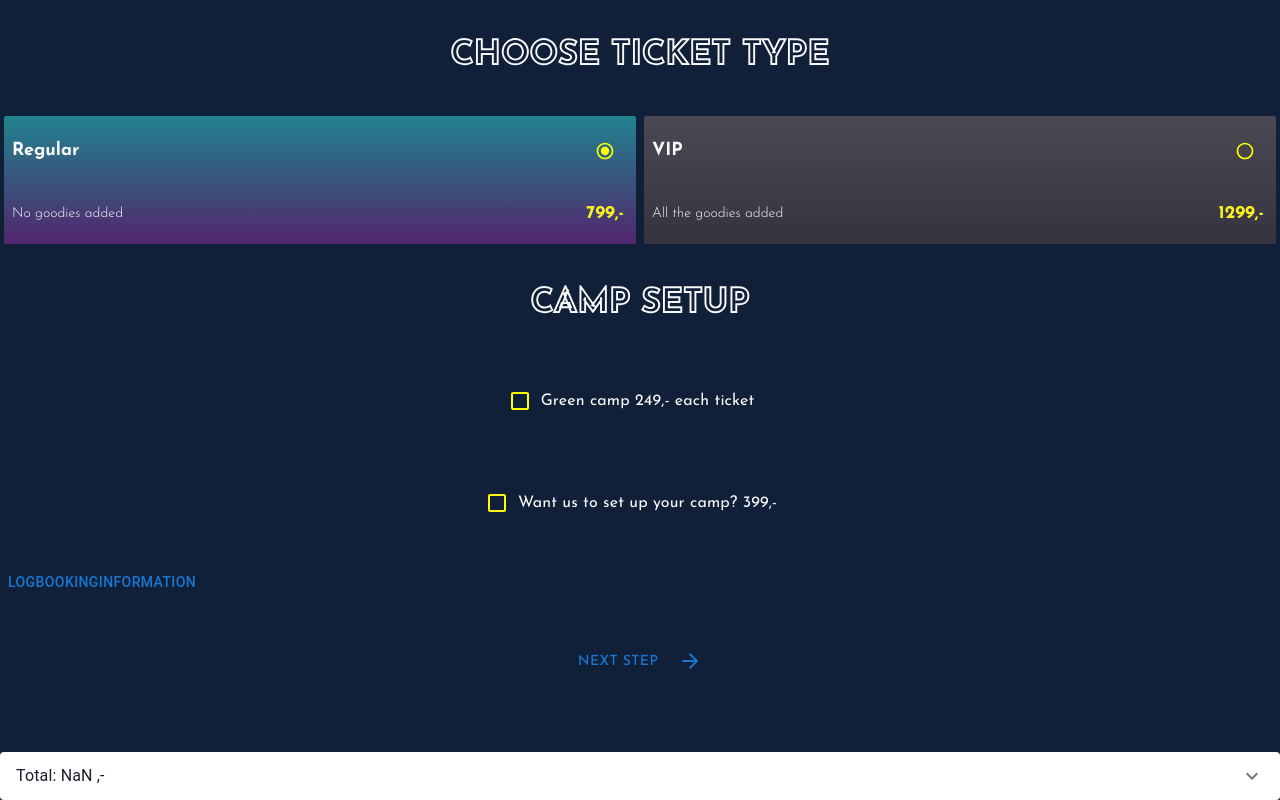
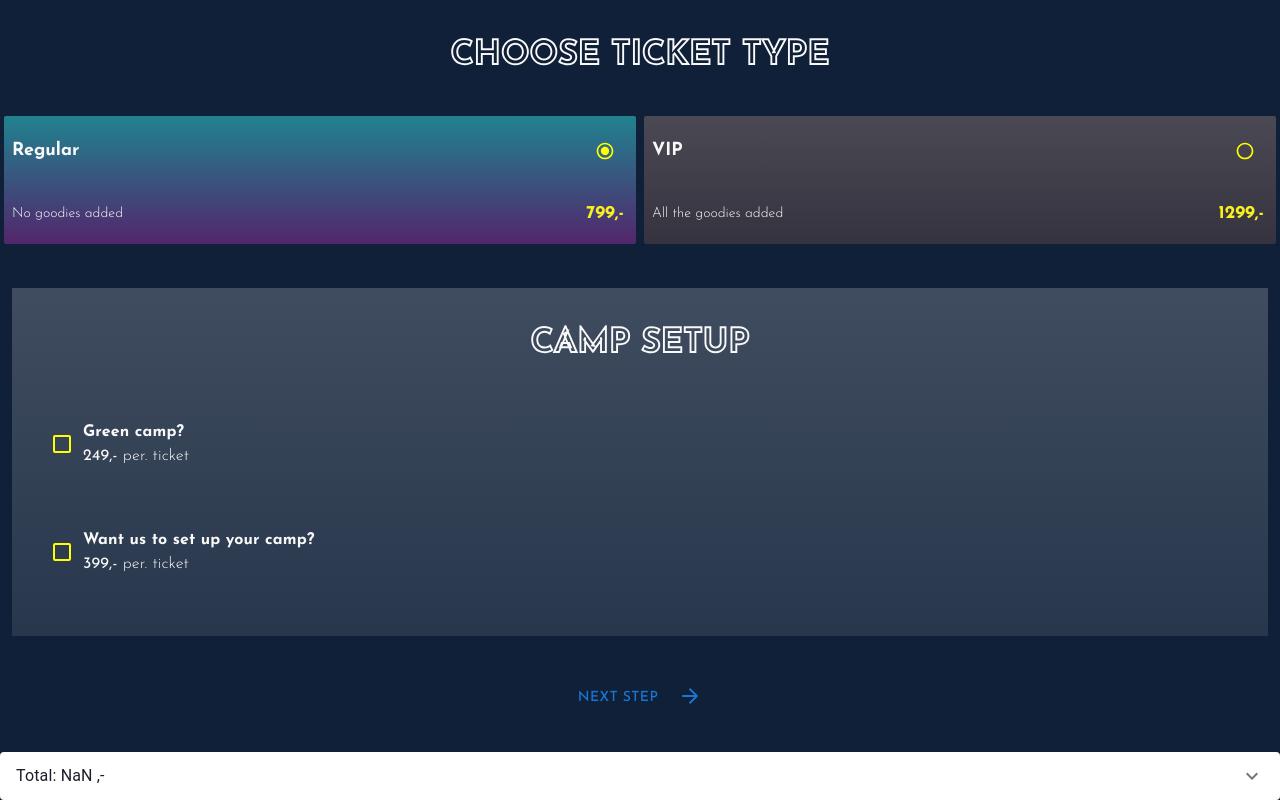
Before and after one commit to jona08n9/booking_flow, a Next.js app: page /ticket_type_and_add_on in a window 1280 px wide. Built offline with nearby package versions, Linux system fonts and the light colour scheme; a web font is replaced by a local one.

Commit message:
changes to text and background color on booking flow elements

```diff
--- a/src/components/CampAddOns.js
+++ b/src/components/CampAddOns.js
@@ -8,11 +8,8 @@ export function CampAddOns() {
 
   return (
     <>
-      <div>
-        <GreenCamp />
-
-        <CampSetUp />
-      </div>
+      <GreenCamp />
+      <CampSetUp />
     </>
   );
 }
--- a/src/components/CampSetUp.js
+++ b/src/components/CampSetUp.js
@@ -26,7 +26,7 @@ export function CampSetUp() {
 
   return (
     <>
-      <div className="m-10 flex justify-around">
+      <div className="m-10 flex justify-start">
         <FormGroup className="flex items-center">
           <FormControlLabel
             control={
@@ -49,7 +49,11 @@ export function CampSetUp() {
                 }}
               />
             }
-            label={<Typography style={{ fontFamily: "var(--font-josefin" }}>Want us to set up your camp? 399,-</Typography>}
+            label={
+              <Typography style={{ fontFamily: "var(--font-josefin" }}>
+                <strong> Want us to set up your camp?</strong> <br></br> 399,- <span className="font-light">per. ticket</span>
+              </Typography>
+            }
             className="flex items-center pt-5 font-sans text-color-white"
           />
         </FormGroup>
--- a/src/components/GreenCmap.js
+++ b/src/components/GreenCmap.js
@@ -30,7 +30,7 @@ export function GreenCamp() {
   }, [isChecked]);
   return (
     <>
-      <div className="m-10 flex justify-around">
+      <div className="m-10 flex justify-start">
         <FormGroup className="flex items-center">
           <FormControlLabel
             control={
@@ -53,7 +53,11 @@ export function GreenCamp() {
                 }}
               />
             }
-            label={<Typography style={{ fontFamily: "var(--font-josefin" }}>Green camp 249,- each ticket</Typography>}
+            label={
+              <Typography style={{ fontFamily: "var(--font-josefin" }}>
+                <strong>Green camp?</strong> <br></br>249,- <span className="font-light">per. ticket</span>
+              </Typography>
+            }
             className="flex items-center pt-5 font-sans text-color-white"
           />
         </FormGroup>
--- a/src/pages/ticket_type_and_add_on.js
+++ b/src/pages/ticket_type_and_add_on.js
@@ -51,13 +51,13 @@ export default function TicketTypeAndAddOn() {
         </h2>
 
         <TicketTypes />
+        <section className="mx-3 bg-gradient-to-b from-color-opacity-20 to-color-opacity-10 pb-5 pt-10">
+          <h2 className="text-center">Camp Setup</h2>
 
-        <h2 className="text-center">Camp Setup</h2>
+          <CampAddOns></CampAddOns>
 
-        <CampAddOns></CampAddOns>
-
-        <Button onClick={loginfo}> logbookingINformation</Button>
-
+          {/* <Button onClick={loginfo}> logbookingINformation</Button> */}
+        </section>
         <div className="mt-10 flex justify-center">
           <Button
             className=" mb-10 h-10 gap-5 place-self-center rounded-none border-2 border-solid border-color-yellow px-6 font-sans font-semibold text-color-yellow hover:bg-color-yellow hover:text-color-black "
@@ -66,7 +66,6 @@ export default function TicketTypeAndAddOn() {
             <span className="pt-1">Next step</span> <span className="material-symbols-outlined">arrow_forward</span>
           </Button>
         </div>
-
         <div className={`fixed bottom-0 left-0 right-0 `}>
           <Drawer />
         </div>
```
